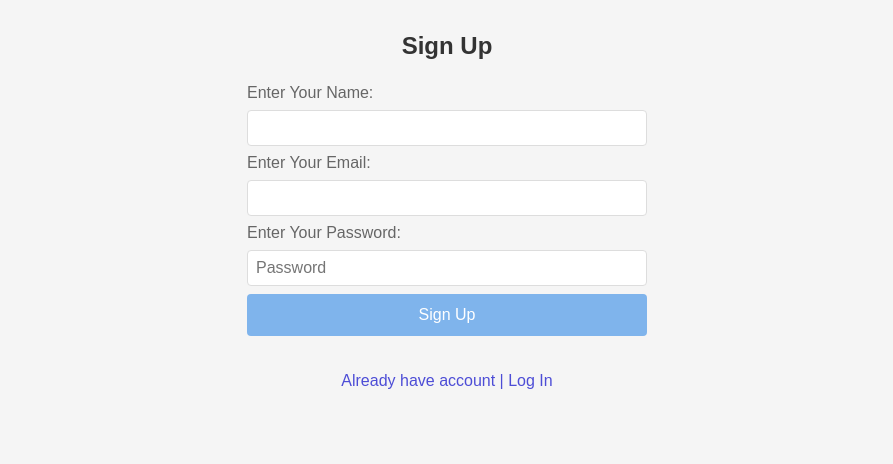
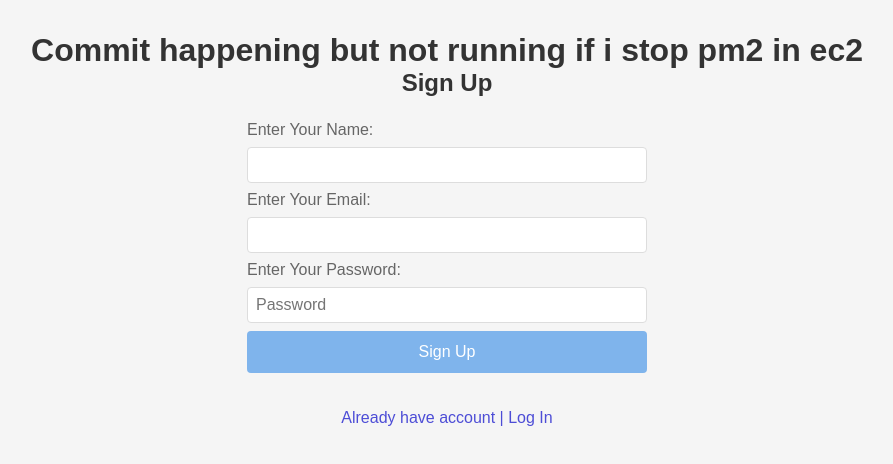
Before and after one commit to ram-Ranjan/Expensify, a website: page public/signup.html in a window 1280 px wide. Shown: the whole page, without its empty margins (193-1086 px from the left). Drawn offline with nearby package versions, Linux system fonts and the light colour scheme.

Commit message:
Jenkins working

```diff
--- a/public/signup.html
+++ b/public/signup.html
@@ -9,7 +9,7 @@
   <body>
     <main>
 
-
+      <h1>Commit happening but not running if i stop pm2 in ec2 </h1>
       <h2>Sign Up</h2>
       <form id="signupForm" method="post">
         <div class="form-group">
```
